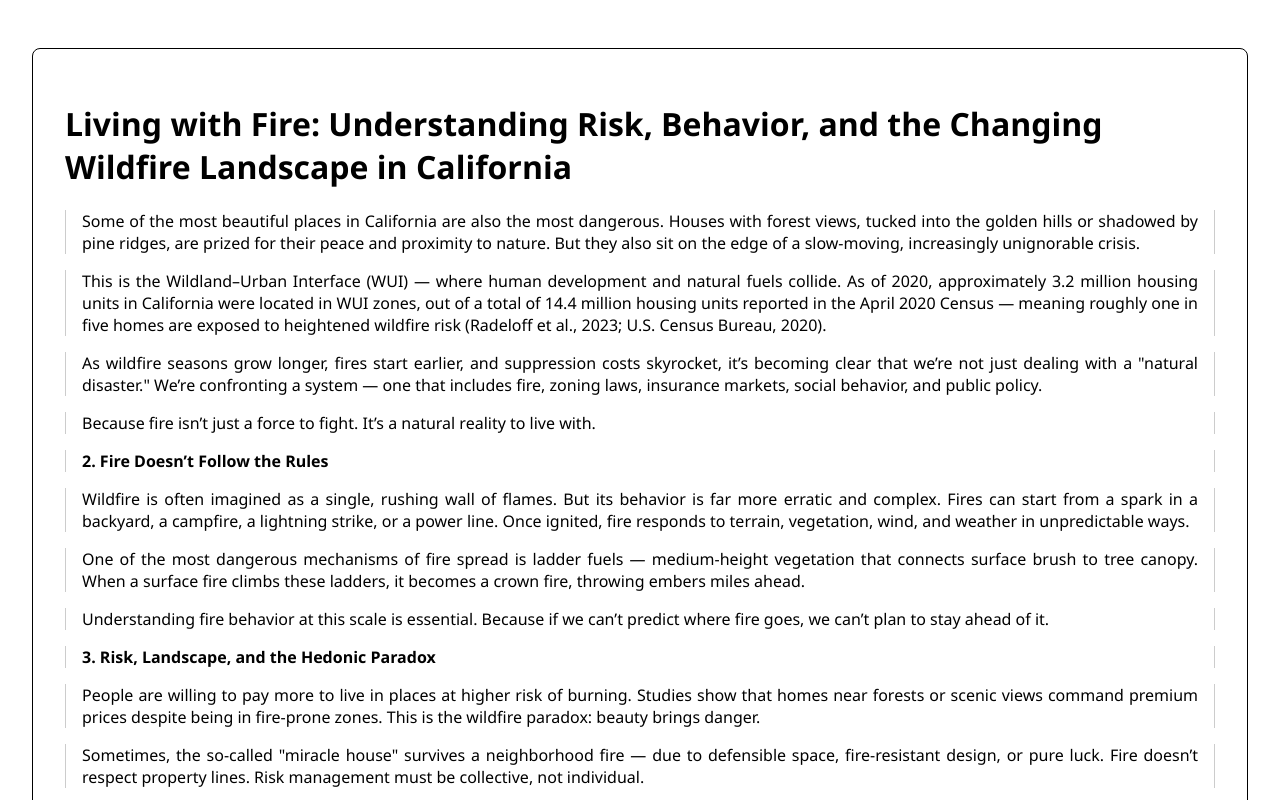
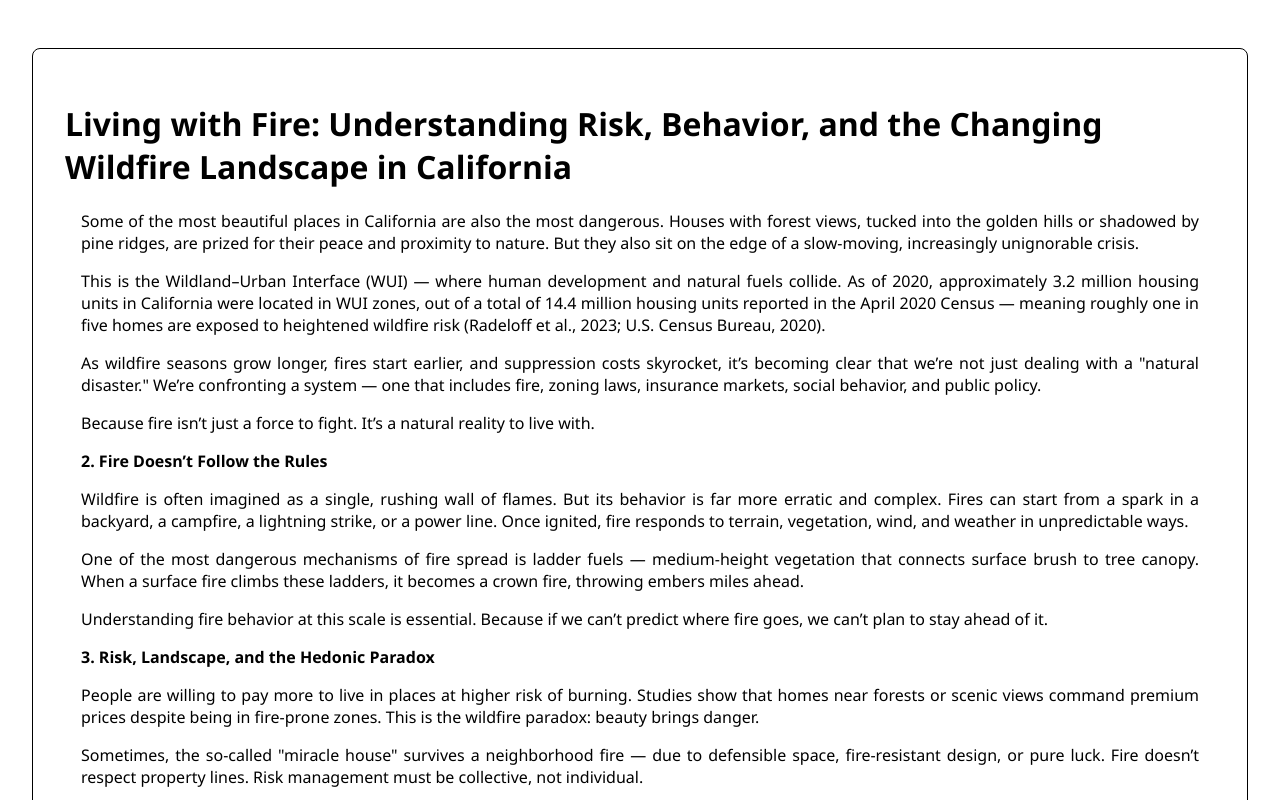
Before and after one commit to ekalhor/elmira-site-new, a Next.js app: page /blog/wildfire in a window 1280 px wide. Shown: the top 800 px of the page. Built offline with nearby package versions, Linux system fonts and the light colour scheme.

Commit message:
removing border lines

```diff
--- a/globals.css
+++ b/globals.css
@@ -17,8 +17,8 @@ h1, h2, h3 {
 
 p {
   text-align: justify;
-  border-left: 1px solid #ccc;
-  border-right: 1px solid #ccc;
+  /*border-left: 1px solid #ccc;*/
+  /*border-right: 1px solid #ccc;*/
   padding-left: 1rem;
   padding-right: 1rem;
 }
```
